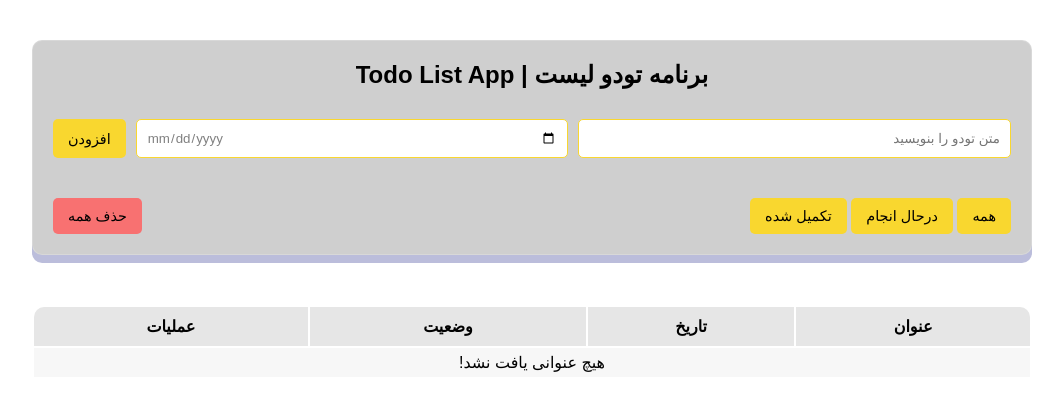
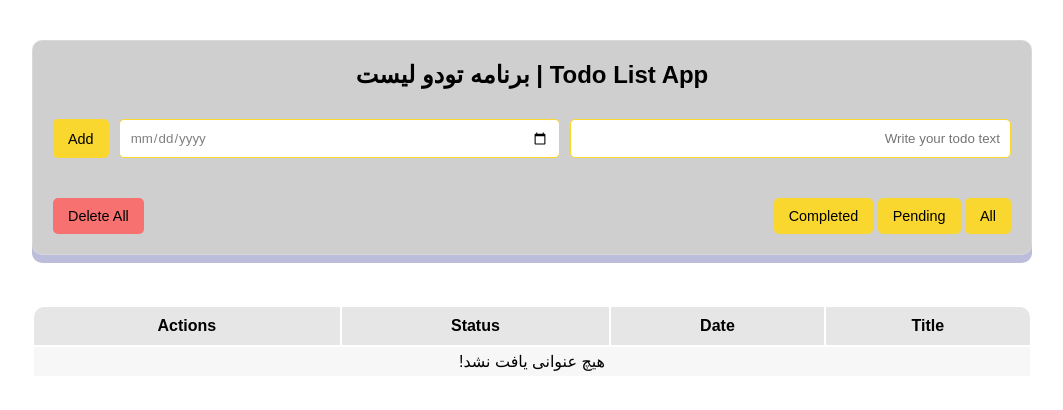
Before and after one commit to SaberRamim/todolist, a plain HTML site: page index.html in a window 1280 px wide. Shown: the whole page, without its empty margins (108-1171 px from the left). Drawn offline with Linux system fonts and the light colour scheme; a small style sheet from the web is missing.

Commit message:
edit HTML file

```diff
--- a/index.html
+++ b/index.html
@@ -3,50 +3,58 @@
 <head>
     <meta charset="UTF-8" />
     <meta name="viewport" content="width=device-width, initial-scale=1.0" />
-    <title>تودو لیست</title>
+    <title>Todo List</title>
+    <!-- Link to the Vazir font -->
     <link
         href="https://cdn.jsdelivr.net/gh/rastikerdar/vazirmatn@v33.003/Vazirmatn-font-face.css"
         rel="stylesheet"
         type="text/css"
     />
+    <!-- Link to personal CSS file -->
     <link rel="stylesheet" href="./css/style.css" />
 </head>
 <body>
     <div class="container">
-      <h2>برنامه تودو لیست | Todo List App</h2>
+        <h2>Todo List App | برنامه تودو لیست</h2>
         <div class="input-section">
-        <input type="text" placeholder="متن تودو را بنویسید" id="task-input" />
+            <!-- Input for entering a task -->
+            <input type="text" placeholder="Write your todo text" id="task-input" />
+            <!-- Input for selecting a date -->
             <input type="date" id="date-input" />
-        <button id="add-button">افزودن</button>
-        <button id="edit-button">ویرایش</button>
+            <!-- Button to add a task -->
+            <button id="add-button">Add</button>
+            <!-- Button to edit a task -->
+            <button id="edit-button">Edit</button>
         </div>
         <div class="todos-operator">
             <div>
-          <button class="filter-todos" data-filter="all">همه</button>
-          <button class="filter-todos" data-filter="pending">
-            درحال انجام
-          </button>
-          <button class="filter-todos" data-filter="completed">
-            تکمیل شده
-          </button>
+                <!-- Filter buttons to show tasks based on their status -->
+                <button class="filter-todos" data-filter="all">All</button>
+                <button class="filter-todos" data-filter="pending">Pending</button>
+                <button class="filter-todos" data-filter="completed">Completed</button>
             </div>
-        <button id="delete-all-button">حذف همه</button>
+            <!-- Button to delete all tasks -->
+            <button id="delete-all-button">Delete All</button>
         </div>
     </div>
+    <!-- Alert message box for errors or warnings -->
     <div id="alert-message"></div>
     <div class="table">
         <table>
             <thead>
                 <tr>
-            <th>عنوان</th>
-            <th>تاریخ</th>
-            <th>وضعیت</th>
-            <th>عملیات</th>
+                    <th>Title</th>
+                    <th>Date</th>
+                    <th>Status</th>
+                    <th>Actions</th>
                 </tr>
             </thead>
-        <tbody></tbody>
+            <tbody>
+                <!-- Tasks will be dynamically added here -->
+            </tbody>
         </table>
     </div>
+    <!-- Link to personal JavaScript file -->
     <script src="./js/app.js"></script>
 </body>
 </html>
```
Lines whose indentation alone changed are shown as unchanged.
